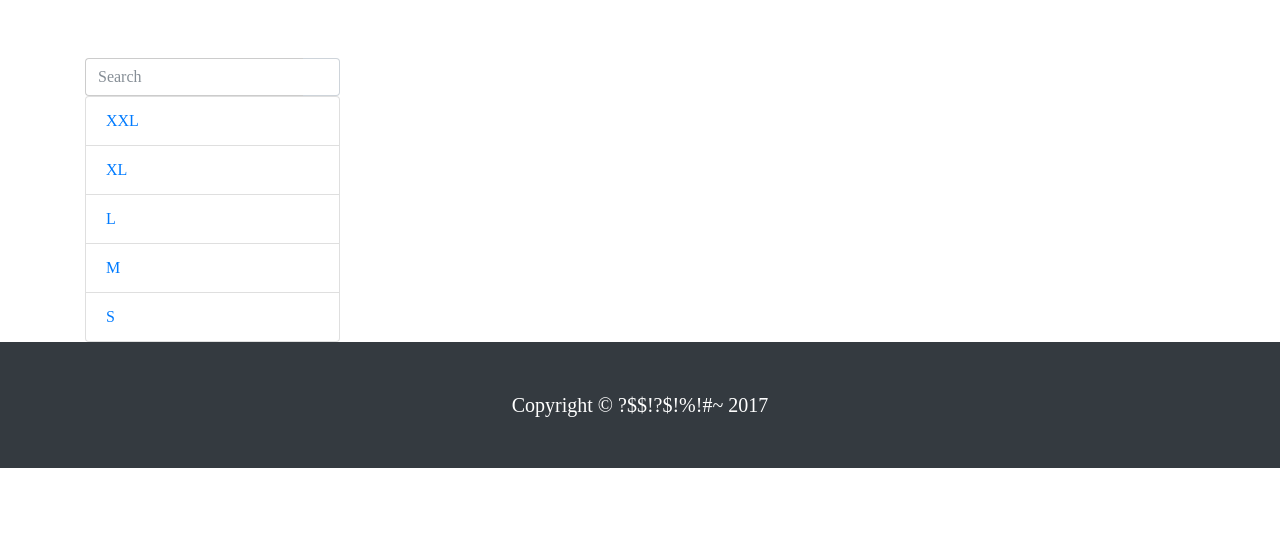
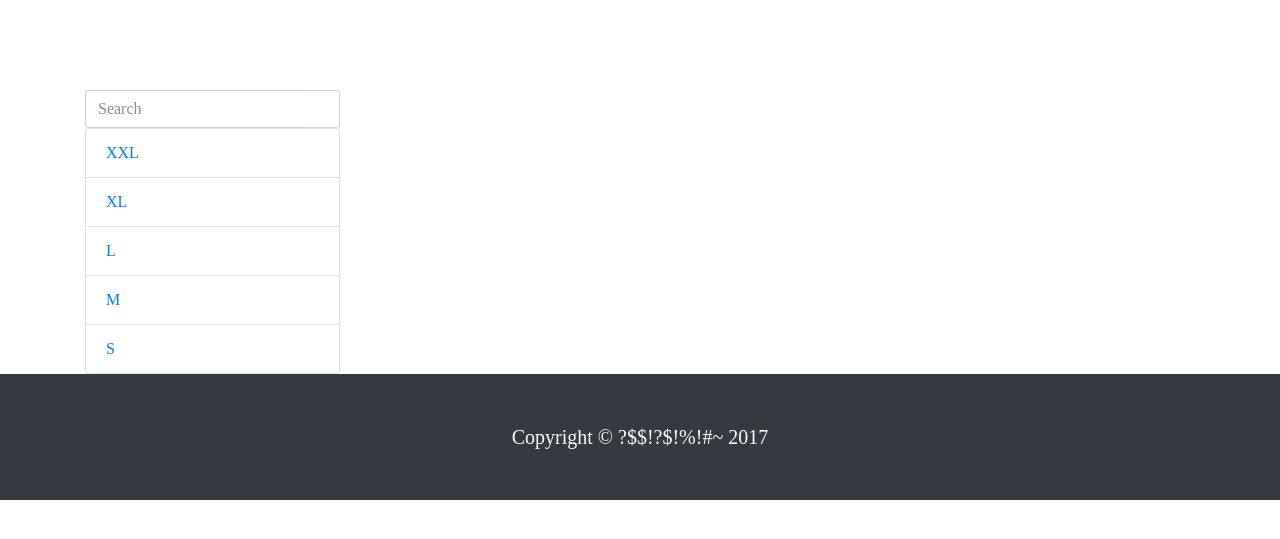
Before and after one commit to CykuTW/DB_T-shirt_trading_system, a Flask app: page /goods/ in a window 1280 px wide. Shown: the part 74-613 px from the top of the page. Run offline with Flask 2, Linux system fonts and the light colour scheme; data that the repository does not hold is empty; parts of the project's set-up code (start-up, migrations or seed data) failed here and were passed over; some libraries are stand-ins or nearby versions.

Commit message:
fix(templates/base/layout): hotfix unknown negative margin

```diff
--- a/templates/base/layout.html
+++ b/templates/base/layout.html
@@ -46,7 +46,7 @@
     </div>
   </nav>
 
-  <main>
+  <main style="margin-top: 2rem">
     {% block main %}{% endblock %}
   </main>
 
```
